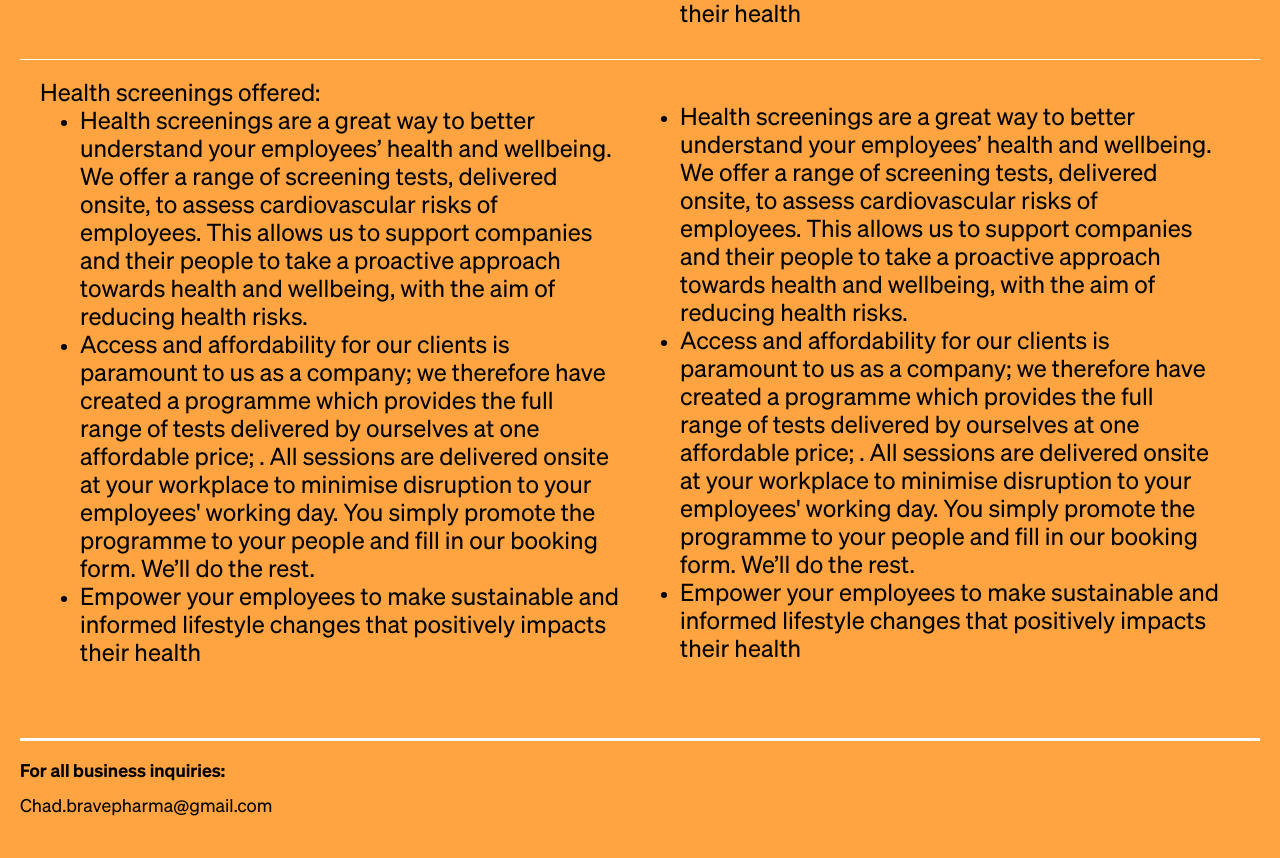
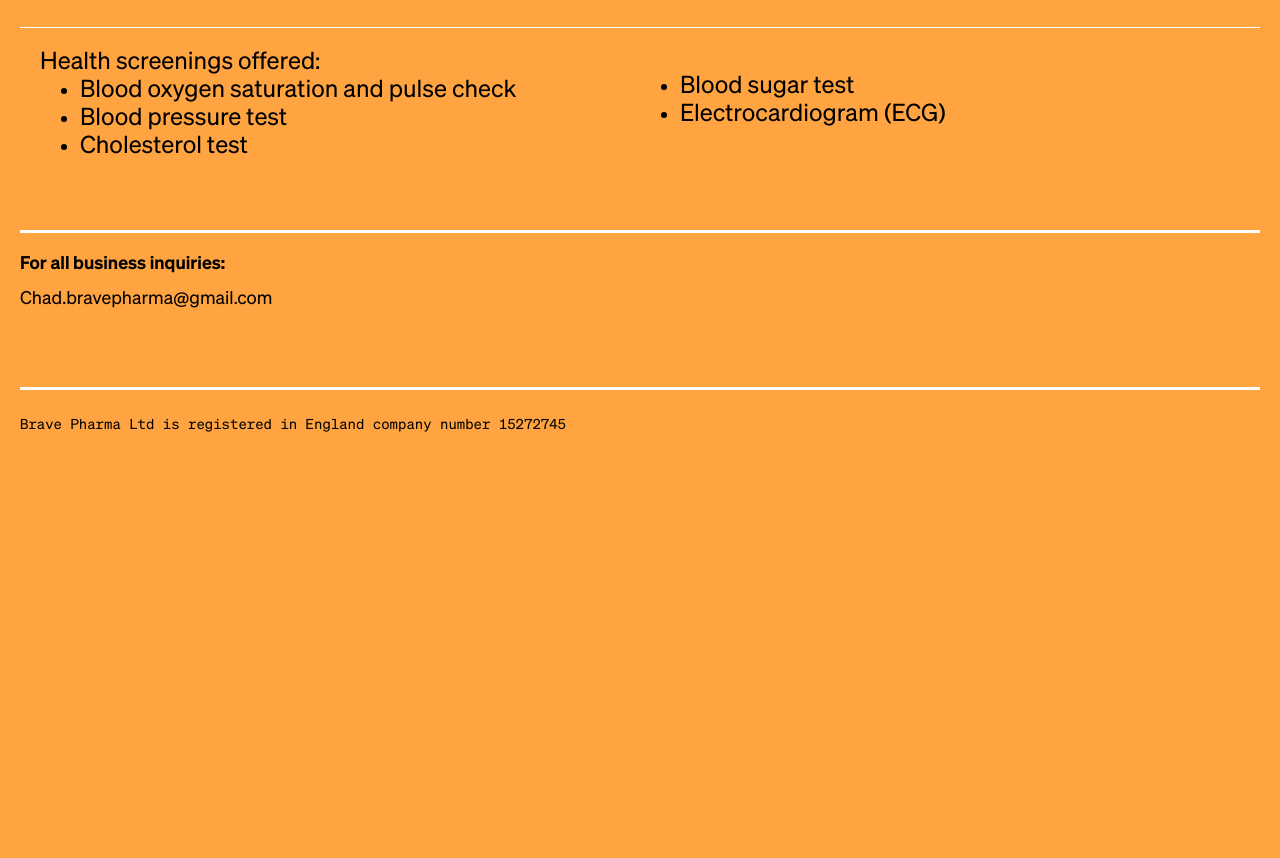
Before and after one commit to Bravepharma/bravepharma.github.io, a plain HTML site: page index.html in a window 1280 px wide. Shown: the part 3456-4314 px from the top of the page. After the commit the page ends 4022 px from the top, so only its background shows below. Drawn offline with nearby package versions, Linux system fonts and the light colour scheme; a script that the page names is missing.

Commit message:
Add files via upload

```diff
--- a/index.html
+++ b/index.html
@@ -149,13 +149,12 @@ background: #FF4800;
     </div>
 
   </div>
-  <header data-w-id="79f73268-7e99-3932-8b62-0c0763d82ec6" style="-webkit-transform:translate3d(0PX, 150px, 0) scale3d(1, 1, 1) rotateX(0) rotateY(0) rotateZ(0) skew(0, 0);-moz-transform:translate3d(0PX, 150px, 0) scale3d(1, 1, 1) rotateX(0) rotateY(0) rotateZ(0) skew(0, 0);-ms-transform:translate3d(0PX, 150px, 0) scale3d(1, 1, 1) rotateX(0) rotateY(0) rotateZ(0) skew(0, 0);transform:translate3d(0PX, 150px, 0) scale3d(1, 1, 1) rotateX(0) rotateY(0) rotateZ(0) skew(0, 0);opacity:0; height: 4vh;" class="hm-introduction-catalogue">
-    <div class="pagetitle-hp-white" >
-      </div>
-    </div>
-  </header>
+
+
   <div class="hm-title">
-    <h2 data-w-id="dc92c487-6bc9-091b-3c4d-4253597f18bb" style="-webkit-transform:translate3d(0PX, 150px, 0) scale3d(1, 1, 1) rotateX(0) rotateY(0) rotateZ(0) skew(0, 0);-moz-transform:translate3d(0PX, 150px, 0) scale3d(1, 1, 1) rotateX(0) rotateY(0) rotateZ(0) skew(0, 0);-ms-transform:translate3d(0PX, 150px, 0) scale3d(1, 1, 1) rotateX(0) rotateY(0) rotateZ(0) skew(0, 0);transform:translate3d(0PX, 150px, 0) scale3d(1, 1, 1) rotateX(0) rotateY(0) rotateZ(0) skew(0, 0);opacity:0" class="hmmega">Health & Lifestyle Screenings</h2>
+    <h2 data-w-id="dc92c487-6bc9-091b-3c4d-4253597f18bb" style="-webkit-transform:translate3d(0PX, 150px, 0) scale3d(1, 1, 1) rotateX(0) rotateY(0) rotateZ(0) skew(0, 0);-moz-transform:translate3d(0PX, 150px, 0) scale3d(1, 1, 1) rotateX(0) rotateY(0) rotateZ(0) skew(0, 0);-ms-transform:translate3d(0PX, 150px, 0) scale3d(1, 1, 1) rotateX(0) rotateY(0) rotateZ(0) skew(0, 0);transform:translate3d(0PX, 150px, 0) scale3d(1, 1, 1) rotateX(0) rotateY(0) rotateZ(0) skew(0, 0);opacity:0" class="hmmega">
+      Health & Lifestyle Screenings
+    </h2>
   </div>
   <div id="xmen" data-w-id="27864589-45ec-baea-22a4-9cea4b87711d" style="-webkit-transform:translate3d(0PX, 150px, 0) scale3d(1, 1, 1) rotateX(0) rotateY(0) rotateZ(0) skew(0, 0);-moz-transform:translate3d(0PX, 150px, 0) scale3d(1, 1, 1) rotateX(0) rotateY(0) rotateZ(0) skew(0, 0);-ms-transform:translate3d(0PX, 150px, 0) scale3d(1, 1, 1) rotateX(0) rotateY(0) rotateZ(0) skew(0, 0);transform:translate3d(0PX, 150px, 0) scale3d(1, 1, 1) rotateX(0) rotateY(0) rotateZ(0) skew(0, 0);opacity:0" class="contentblock">
     <div class="contentprojectinfo w-row" >
@@ -182,13 +181,13 @@ background: #FF4800;
         <h1 class="hmlarge">Health screenings offered:<br></h1>
         <ul >
           <li class="hmlarge">
-            Health screenings are a great way to better understand your employees’ health and wellbeing. We offer a range of screening tests, delivered onsite, to assess cardiovascular risks of employees. This allows us to support companies and their people to take a proactive approach towards health and wellbeing, with the aim of reducing health risks.
+            Blood oxygen saturation and pulse check
           </li>
           <li class="hmlarge">
-            Access and affordability for our clients is paramount to us as a company; we therefore have created a programme which provides  the full range of tests delivered by ourselves at one affordable price;  . All sessions are delivered onsite at your workplace to minimise disruption to your employees' working day. You simply promote the programme to your people and fill in our booking form. We’ll do the rest.
+            Blood pressure test
           </li>
           <li class="hmlarge" >
-            Empower your employees to make sustainable and informed lifestyle changes that positively impacts their health
+            Cholesterol test
           </li>
         </ul>
       </div>
@@ -197,14 +196,14 @@ background: #FF4800;
         <br>
         <ul >
           <li class="hmlarge">
-            Health screenings are a great way to better understand your employees’ health and wellbeing. We offer a range of screening tests, delivered onsite, to assess cardiovascular risks of employees. This allows us to support companies and their people to take a proactive approach towards health and wellbeing, with the aim of reducing health risks.
+            Blood sugar test
           </li>
           <li class="hmlarge">
-            Access and affordability for our clients is paramount to us as a company; we therefore have created a programme which provides  the full range of tests delivered by ourselves at one affordable price;  . All sessions are delivered onsite at your workplace to minimise disruption to your employees' working day. You simply promote the programme to your people and fill in our booking form. We’ll do the rest.
+            Electrocardiogram (ECG)
           </li>
-          <li class="hmlarge" >
+          <!-- <li class="hmlarge" >
             Empower your employees to make sustainable and informed lifestyle changes that positively impacts their health
-          </li>
+          </li> -->
         </ul>
       </div>
     </div>
```
